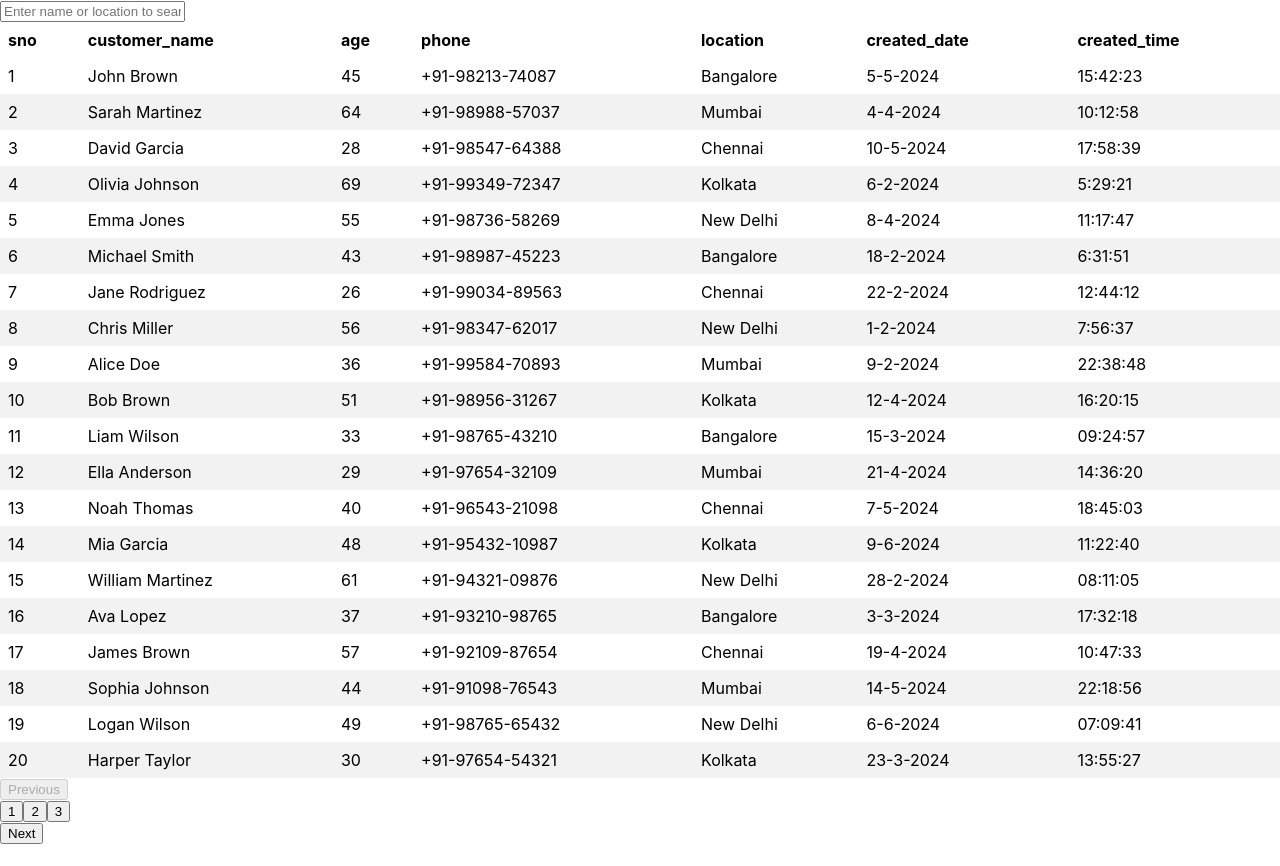
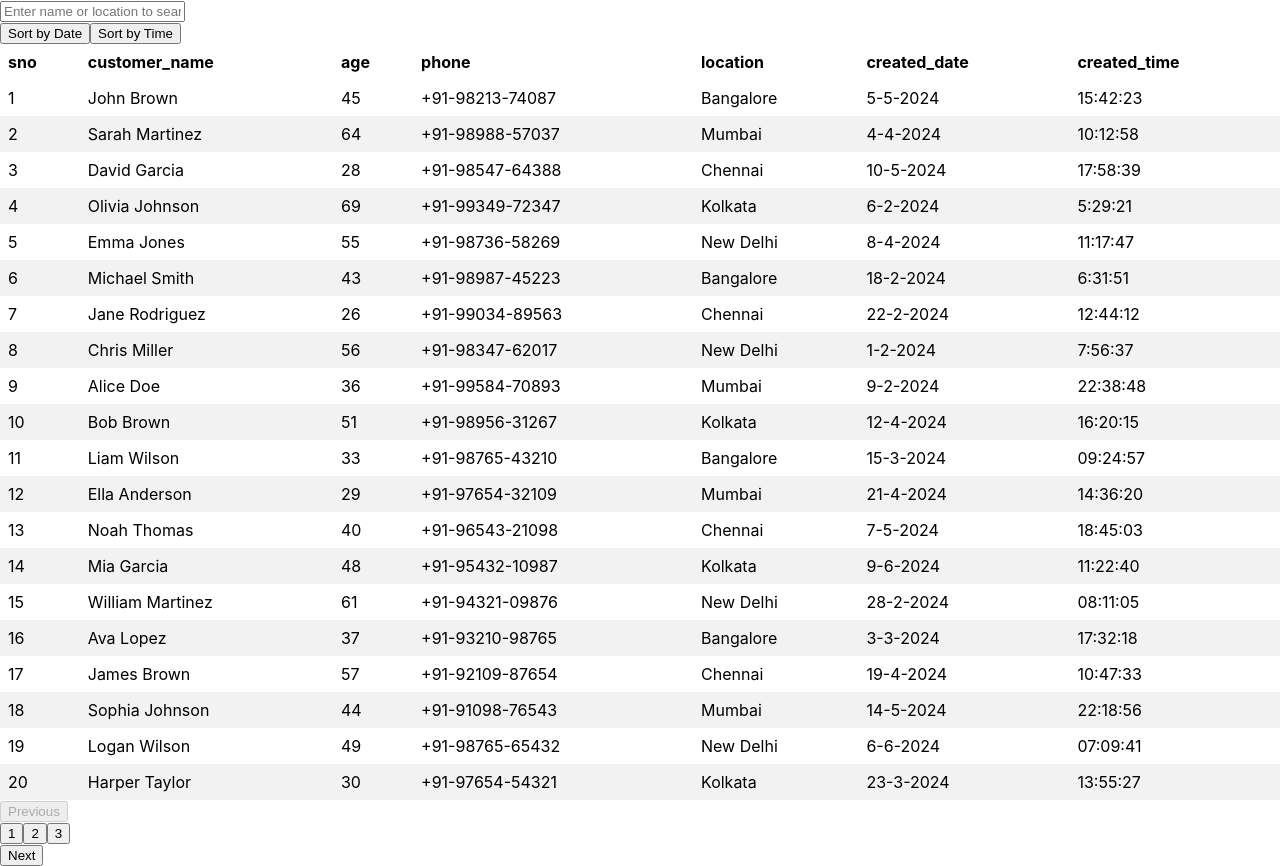
Before and after one commit to Pavan048/React-Apps, a React (Create React App) app: page / in a window 1280 px wide. Before the commit the page ends 844 px from the top, so only its background shows below. Built offline with nearby package versions, Linux system fonts and the light colour scheme.

Commit message:
added sort by date and sort by time

```diff
--- a/src/components/searchTable.jsx
+++ b/src/components/searchTable.jsx
@@ -5,6 +5,7 @@ const SearchTable = ({ Data }) => {
   const [searchTerm, setSearchTerm] = useState('');
   const [currentPage, setCurrentPage] = useState(1);
   const [itemsPerPage] = useState(20);
+  const [sortType, setSortType] = useState('date');
 
   const handleSearch = (e) => {
     const searchTerm = e.target.value;
@@ -16,6 +17,17 @@ const SearchTable = ({ Data }) => {
     );
     setData(filteredData);
     setCurrentPage(1); // Reset to first page after filtering
+  };
+
+  const handleSort = (type) => {
+    const sortedData = [...data];
+    if (type === 'date') {
+      sortedData.sort((a, b) => new Date(a.created_date) - new Date(b.created_date));
+    } else if (type === 'time') {
+      sortedData.sort((a, b) => new Date('1970/01/01 ' + a.created_time) - new Date('1970/01/01 ' + b.created_time));
+    }
+    setData(sortedData);
+    setSortType(type);
   };
 
   // Logic to get current items based on pagination
@@ -45,6 +57,10 @@ const SearchTable = ({ Data }) => {
         </form>
       </div>
       <div style={{ overflowX: 'auto' }}>
+        <div>
+          <button onClick={() => handleSort('date')}>Sort by Date</button>
+          <button onClick={() => handleSort('time')}>Sort by Time</button>
+        </div>
         {currentItems.length > 0 ? (
           <table className='table'>
             <thead>
```
